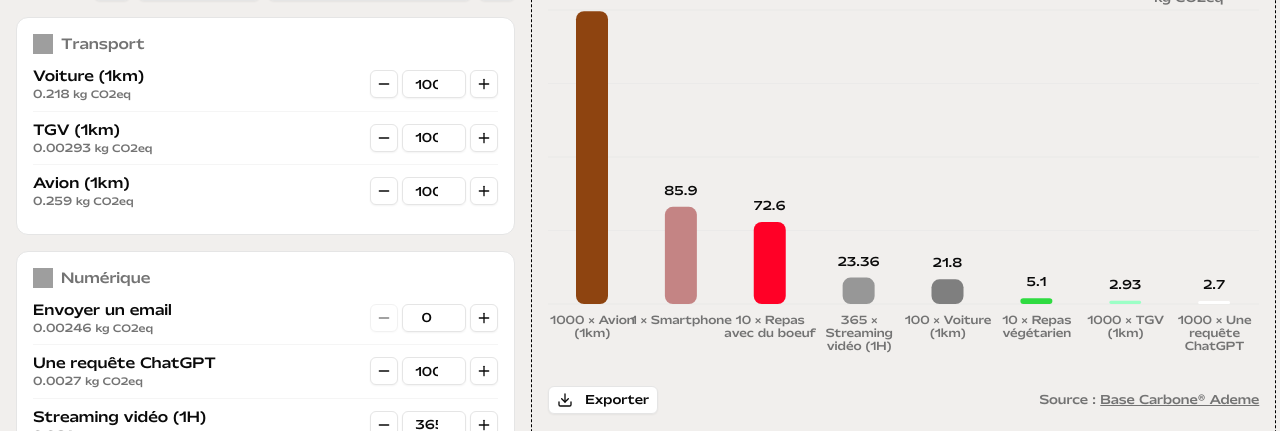
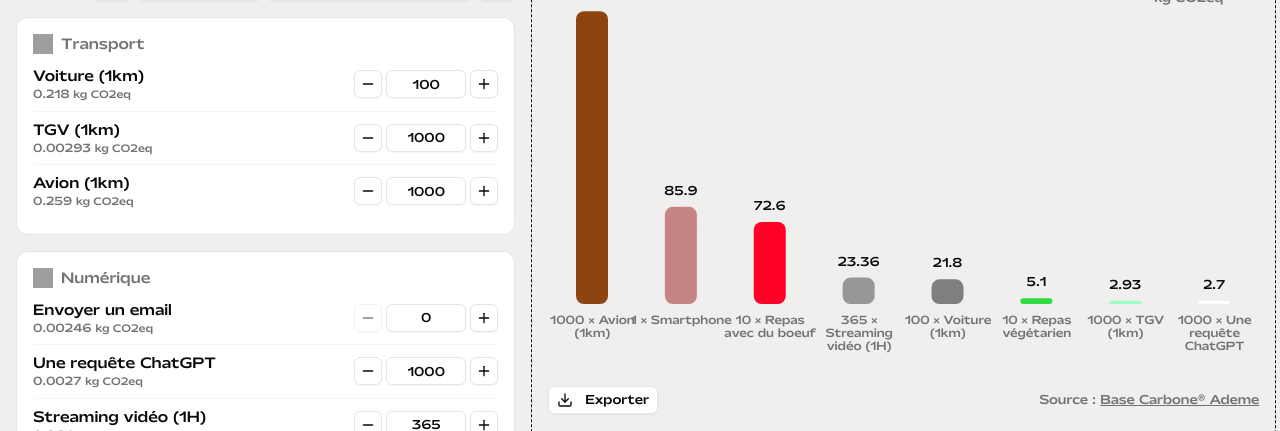
Before and after one commit to alexandre-mace/footprint, a Next.js app: page / in a window 1280 px wide. Shown: the part 369-800 px from the top of the page. Built offline with nearby package versions, Linux system fonts and the light colour scheme; grey boxes are pictures that could not be loaded.

Commit message:
fix(comprendre): quantity input clipping (wider field, hide native number spinners)

```diff
--- a/components/EmissionsEditor.tsx
+++ b/components/EmissionsEditor.tsx
@@ -79,7 +79,9 @@ const EmissionItem = React.memo<{
         </AnimatedButton>
         <AnimatedInput
           value={emission.quantity}
-          className={"h-7 w-16 text-center text-xs"}
+          className={
+            "h-7 w-20 px-1 text-center text-xs [appearance:textfield] [&::-webkit-inner-spin-button]:appearance-none [&::-webkit-outer-spin-button]:appearance-none"
+          }
           onChange={handleInputChange}
           validator={validator}
           type="number"
```
